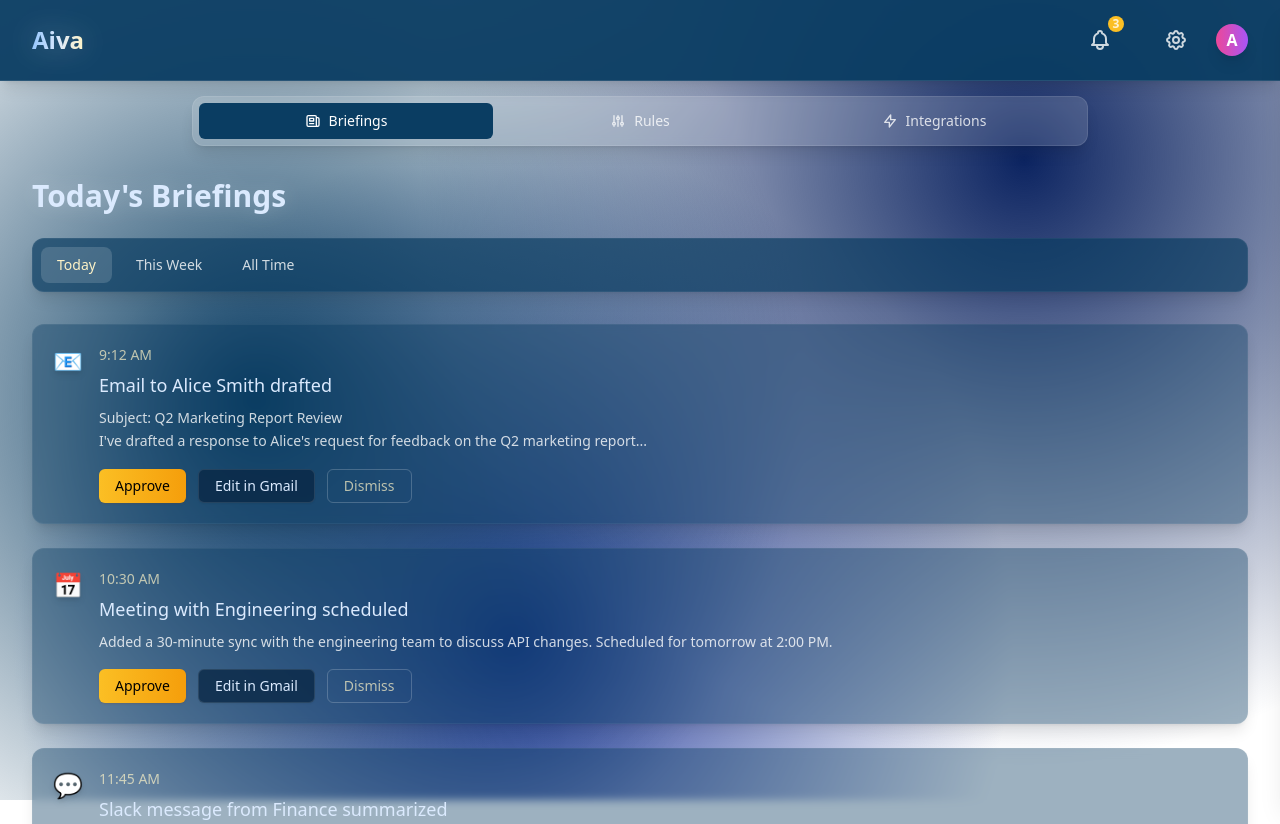
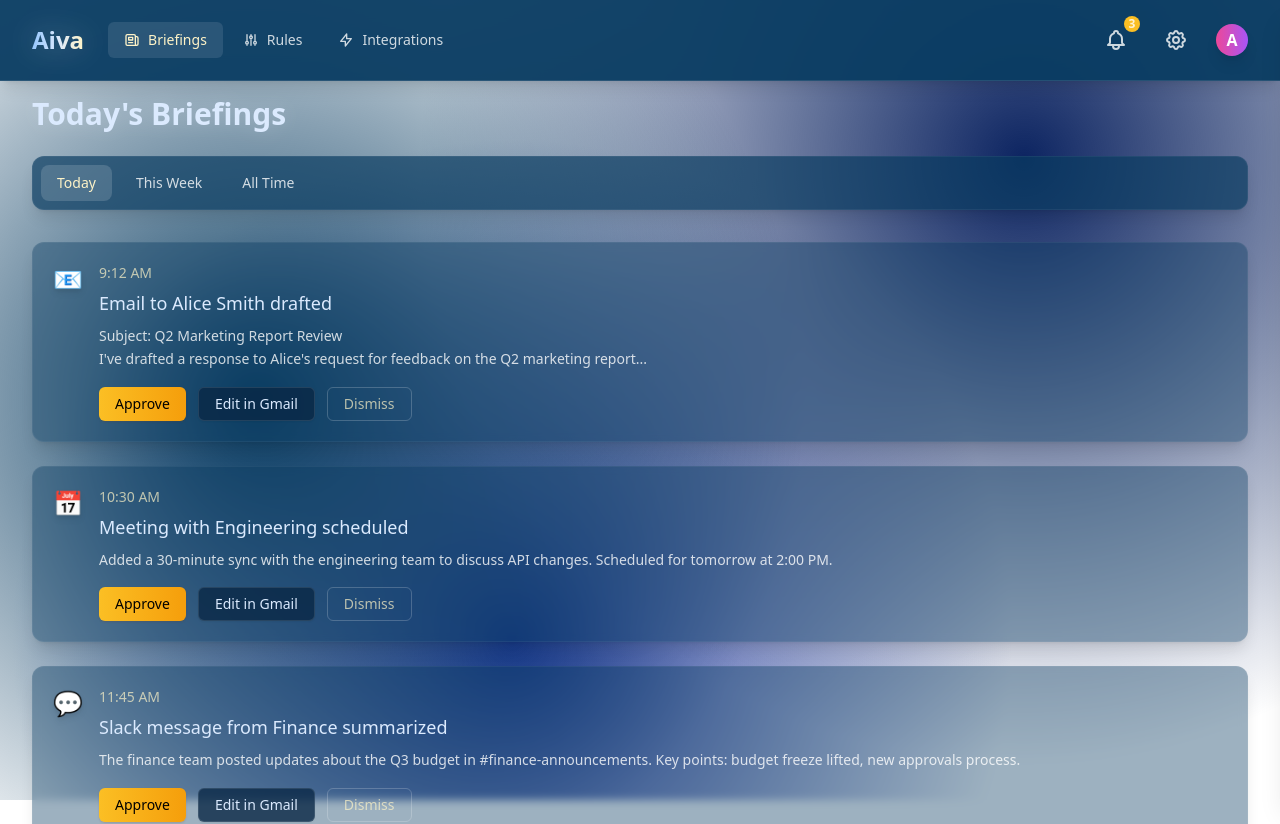
Before and after one commit to ramenthecorgi/aiva-frontend, a React (Create React App) app: page /home in a window 1280 px wide. Shown: the top 824 px of the page. Built offline with nearby package versions, Linux system fonts and the light colour scheme.

Commit message:
move toplevel nav structure to toolbar

```diff
--- a/src/components/HomeHeader.js
+++ b/src/components/HomeHeader.js
@@ -1,15 +1,117 @@
 import React, { useState } from "react";
-import { Link } from "react-router-dom";
+import { Link, useNavigate } from "react-router-dom";
 
-const HomeHeader = () => {
+const HomeHeader = ({ activeTab = 'briefings', onTabChange }) => {
   const [showNotifications, setShowNotifications] = useState(false);
+  const [mobileMenuOpen, setMobileMenuOpen] = useState(false);
 
   return (
     <header className="fixed top-0 left-0 right-0 z-10 bg-[rgba(10,61,98,0.95)] backdrop-blur-md border-b border-white/10 py-5 px-4 sm:px-6 md:px-8 shadow-lg shadow-navy-900/20">
+      {/* Mobile Navigation Menu */}
+      {mobileMenuOpen && (
+        <div className="absolute top-full left-0 right-0 bg-[rgba(10,40,70,0.98)] backdrop-blur-md border-b border-white/10 shadow-lg shadow-navy-900/20 py-4 px-4 md:hidden animate-fadeIn">
+          <nav className="flex flex-col space-y-2">
+            <button
+              onClick={() => {
+                onTabChange('briefings');
+                setMobileMenuOpen(false);
+              }}
+              className={`px-4 py-3 text-sm font-medium rounded-md transition-colors ${activeTab === 'briefings' ? 'bg-[rgba(255,255,255,0.1)] text-amber-100' : 'text-white/80 hover:text-white hover:bg-[rgba(255,255,255,0.05)]'}`}
+            >
+              <span className="flex items-center">
+                <svg xmlns="http://www.w3.org/2000/svg" className="h-5 w-5 mr-3" fill="none" viewBox="0 0 24 24" stroke="currentColor">
+                  <path strokeLinecap="round" strokeLinejoin="round" strokeWidth={2} d="M19 20H5a2 2 0 01-2-2V6a2 2 0 012-2h10a2 2 0 012 2v1m2 13a2 2 0 01-2-2V7m2 13a2 2 0 002-2V9a2 2 0 00-2-2h-2m-4-3H9M7 16h6M7 8h6v4H7V8z" />
+                </svg>
+                Briefings
+              </span>
+            </button>
+            <button
+              onClick={() => {
+                onTabChange('rules');
+                setMobileMenuOpen(false);
+              }}
+              className={`px-4 py-3 text-sm font-medium rounded-md transition-colors ${activeTab === 'rules' ? 'bg-[rgba(255,255,255,0.1)] text-amber-100' : 'text-white/80 hover:text-white hover:bg-[rgba(255,255,255,0.05)]'}`}
+            >
+              <span className="flex items-center">
+                <svg xmlns="http://www.w3.org/2000/svg" className="h-5 w-5 mr-3" fill="none" viewBox="0 0 24 24" stroke="currentColor">
+                  <path strokeLinecap="round" strokeLinejoin="round" strokeWidth={2} d="M12 6V4m0 2a2 2 0 100 4m0-4a2 2 0 110 4m-6 8a2 2 0 100-4m0 4a2 2 0 110-4m0 4v2m0-6V4m6 6v10m6-2a2 2 0 100-4m0 4a2 2 0 110-4m0 4v2m0-6V4" />
+                </svg>
+                Rules
+              </span>
+            </button>
+            <button
+              onClick={() => {
+                onTabChange('integrations');
+                setMobileMenuOpen(false);
+              }}
+              className={`px-4 py-3 text-sm font-medium rounded-md transition-colors ${activeTab === 'integrations' ? 'bg-[rgba(255,255,255,0.1)] text-amber-100' : 'text-white/80 hover:text-white hover:bg-[rgba(255,255,255,0.05)]'}`}
+            >
+              <span className="flex items-center">
+                <svg xmlns="http://www.w3.org/2000/svg" className="h-5 w-5 mr-3" fill="none" viewBox="0 0 24 24" stroke="currentColor">
+                  <path strokeLinecap="round" strokeLinejoin="round" strokeWidth={2} d="M13 10V3L4 14h7v7l9-11h-7z" />
+                </svg>
+                Integrations
+              </span>
+            </button>
+          </nav>
+        </div>
+      )}
       <div className="max-w-screen-xl mx-auto flex justify-between items-center">
-        <div className="text-2xl font-bold bg-gradient-to-r from-blue-300 via-blue-100 to-amber-100 bg-clip-text text-transparent drop-shadow-[0_0_15px_rgba(255,255,255,0.3)]">Aiva</div>
+        <div className="flex items-center space-x-6">
+          <div className="text-2xl font-bold bg-gradient-to-r from-blue-300 via-blue-100 to-amber-100 bg-clip-text text-transparent drop-shadow-[0_0_15px_rgba(255,255,255,0.3)]">Aiva</div>
+
+          {/* Main Navigation - Desktop */}
+          <nav className="hidden md:flex items-center space-x-1">
+            <button
+              onClick={() => onTabChange('briefings')}
+              className={`px-4 py-2 text-sm font-medium rounded-md transition-colors ${activeTab === 'briefings' ? 'bg-[rgba(255,255,255,0.1)] text-amber-100' : 'text-white/80 hover:text-white hover:bg-[rgba(255,255,255,0.05)]'}`}
+            >
+              <span className="flex items-center">
+                <svg xmlns="http://www.w3.org/2000/svg" className="h-4 w-4 mr-2" fill="none" viewBox="0 0 24 24" stroke="currentColor">
+                  <path strokeLinecap="round" strokeLinejoin="round" strokeWidth={2} d="M19 20H5a2 2 0 01-2-2V6a2 2 0 012-2h10a2 2 0 012 2v1m2 13a2 2 0 01-2-2V7m2 13a2 2 0 002-2V9a2 2 0 00-2-2h-2m-4-3H9M7 16h6M7 8h6v4H7V8z" />
+                </svg>
+                Briefings
+              </span>
+            </button>
+            <button
+              onClick={() => onTabChange('rules')}
+              className={`px-4 py-2 text-sm font-medium rounded-md transition-colors ${activeTab === 'rules' ? 'bg-[rgba(255,255,255,0.1)] text-amber-100' : 'text-white/80 hover:text-white hover:bg-[rgba(255,255,255,0.05)]'}`}
+            >
+              <span className="flex items-center">
+                <svg xmlns="http://www.w3.org/2000/svg" className="h-4 w-4 mr-2" fill="none" viewBox="0 0 24 24" stroke="currentColor">
+                  <path strokeLinecap="round" strokeLinejoin="round" strokeWidth={2} d="M12 6V4m0 2a2 2 0 100 4m0-4a2 2 0 110 4m-6 8a2 2 0 100-4m0 4a2 2 0 110-4m0 4v2m0-6V4m6 6v10m6-2a2 2 0 100-4m0 4a2 2 0 110-4m0 4v2m0-6V4" />
+                </svg>
+                Rules
+              </span>
+            </button>
+            <button
+              onClick={() => onTabChange('integrations')}
+              className={`px-4 py-2 text-sm font-medium rounded-md transition-colors ${activeTab === 'integrations' ? 'bg-[rgba(255,255,255,0.1)] text-amber-100' : 'text-white/80 hover:text-white hover:bg-[rgba(255,255,255,0.05)]'}`}
+            >
+              <span className="flex items-center">
+                <svg xmlns="http://www.w3.org/2000/svg" className="h-4 w-4 mr-2" fill="none" viewBox="0 0 24 24" stroke="currentColor">
+                  <path strokeLinecap="round" strokeLinejoin="round" strokeWidth={2} d="M13 10V3L4 14h7v7l9-11h-7z" />
+                </svg>
+                Integrations
+              </span>
+            </button>
+          </nav>
+        </div>
 
         <div className="flex items-center space-x-5">
+          {/* Mobile Menu Button */}
+          <button
+            onClick={() => setMobileMenuOpen(!mobileMenuOpen)}
+            className="md:hidden p-2 text-white/80 hover:text-white transition-colors hover:bg-white/5 rounded-full"
+          >
+            <svg xmlns="http://www.w3.org/2000/svg" className="h-6 w-6" fill="none" viewBox="0 0 24 24" stroke="currentColor">
+              {mobileMenuOpen ? (
+                <path strokeLinecap="round" strokeLinejoin="round" strokeWidth={2} d="M6 18L18 6M6 6l12 12" />
+              ) : (
+                <path strokeLinecap="round" strokeLinejoin="round" strokeWidth={2} d="M4 6h16M4 12h16M4 18h16" />
+              )}
+            </svg>
+          </button>
           {/* Notification Icon with Dropdown */}
           <button
             onClick={() => setShowNotifications(!showNotifications)}
--- a/src/pages/Home.js
+++ b/src/pages/Home.js
@@ -7,6 +7,10 @@ import IntegrationsPanel from '../components/IntegrationsPanel';
 
 const Home = () => {
   const [activeTab, setActiveTab] = useState('briefings');
+
+  const handleTabChange = (tab) => {
+    setActiveTab(tab);
+  };
 
   // Render the active component based on tab selection
   const renderActiveComponent = () => {
@@ -26,47 +30,9 @@ const Home = () => {
     <>
       <div className="fixed inset-0 z-[-1] bg-[radial-gradient(circle_at_20%_50%,#0a3d62_0%,transparent_50%),radial-gradient(circle_at_80%_20%,#0c2461_0%,transparent_50%),radial-gradient(circle_at_40%_80%,#1e3799_0%,transparent_50%)] animate-[bgShift_15s_ease-in-out_infinite]" />
 
-      <HomeHeader />
+      <HomeHeader activeTab={activeTab} onTabChange={handleTabChange} />
 
       <div className="min-h-screen pt-24 pb-16 px-4 sm:px-6 md:px-8 max-w-screen-xl mx-auto">
-        {/* Tab Navigation */}
-        <div className="max-w-4xl mx-auto mb-8">
-          <div className="flex bg-[rgba(255,255,255,0.15)] backdrop-blur-sm rounded-xl p-1.5 shadow-lg shadow-navy-900/10 border border-white/10">
-            <button
-              onClick={() => setActiveTab('briefings')}
-              className={`flex-1 py-2 px-4 text-sm font-medium rounded-md transition-colors ${activeTab === 'briefings' ? 'bg-[#0a3d62] text-white' : 'text-white/80 hover:text-white hover:bg-[rgba(255,255,255,0.05)]'}`}
-            >
-              <span className="flex items-center justify-center">
-                <svg xmlns="http://www.w3.org/2000/svg" className="h-4 w-4 mr-2" fill="none" viewBox="0 0 24 24" stroke="currentColor">
-                  <path strokeLinecap="round" strokeLinejoin="round" strokeWidth={2} d="M19 20H5a2 2 0 01-2-2V6a2 2 0 012-2h10a2 2 0 012 2v1m2 13a2 2 0 01-2-2V7m2 13a2 2 0 002-2V9a2 2 0 00-2-2h-2m-4-3H9M7 16h6M7 8h6v4H7V8z" />
-                </svg>
-                Briefings
-              </span>
-            </button>
-            <button
-              onClick={() => setActiveTab('rules')}
-              className={`flex-1 py-2 px-4 text-sm font-medium rounded-md transition-colors ${activeTab === 'rules' ? 'bg-[#0a3d62] text-white' : 'text-white/80 hover:text-white hover:bg-[rgba(255,255,255,0.05)]'}`}
-            >
-              <span className="flex items-center justify-center">
-                <svg xmlns="http://www.w3.org/2000/svg" className="h-4 w-4 mr-2" fill="none" viewBox="0 0 24 24" stroke="currentColor">
-                  <path strokeLinecap="round" strokeLinejoin="round" strokeWidth={2} d="M12 6V4m0 2a2 2 0 100 4m0-4a2 2 0 110 4m-6 8a2 2 0 100-4m0 4a2 2 0 110-4m0 4v2m0-6V4m6 6v10m6-2a2 2 0 100-4m0 4a2 2 0 110-4m0 4v2m0-6V4" />
-                </svg>
-                Rules
-              </span>
-            </button>
-            <button
-              onClick={() => setActiveTab('integrations')}
-              className={`flex-1 py-2 px-4 text-sm font-medium rounded-md transition-colors ${activeTab === 'integrations' ? 'bg-[#0a3d62] text-white' : 'text-white/80 hover:text-white hover:bg-[rgba(255,255,255,0.05)]'}`}
-            >
-              <span className="flex items-center justify-center">
-                <svg xmlns="http://www.w3.org/2000/svg" className="h-4 w-4 mr-2" fill="none" viewBox="0 0 24 24" stroke="currentColor">
-                  <path strokeLinecap="round" strokeLinejoin="round" strokeWidth={2} d="M13 10V3L4 14h7v7l9-11h-7z" />
-                </svg>
-                Integrations
-              </span>
-            </button>
-          </div>
-        </div>
 
         {/* Active Component */}
         {renderActiveComponent()}
```
Also changed, not shown: tailwind.config.js (added, +38 -0 lines).
